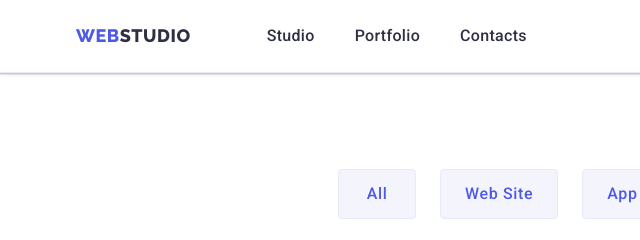
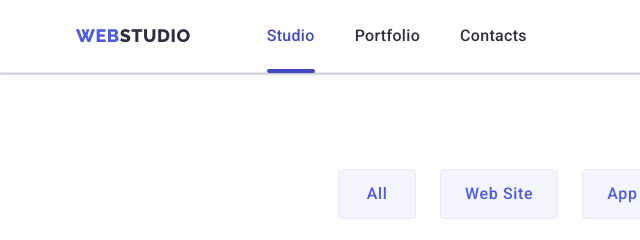
Before and after one commit to YuliiaPro/goit-markup-hw-05, a plain HTML site: page portfolio.html in a window 1280 px wide. Shown: the top 240 px of the page, 0-640 px from the left. Drawn offline with nearby package versions, Linux system fonts and the light colour scheme.

Commit message:
commit200520234

```diff
--- a/portfolio.html
+++ b/portfolio.html
@@ -27,7 +27,9 @@
           >
           <ul class="menu-list list">
             <li class="menu-item">
-              <a class="menu-link link" href="./index.html"> Studio</a>
+              <a class="menu-link link menu-studio" href="./index.html">
+                Studio</a
+              >
             </li>
             <li class="menu-item">
               <a class="menu-link link" href="./portfolio.html">Portfolio</a>
```
